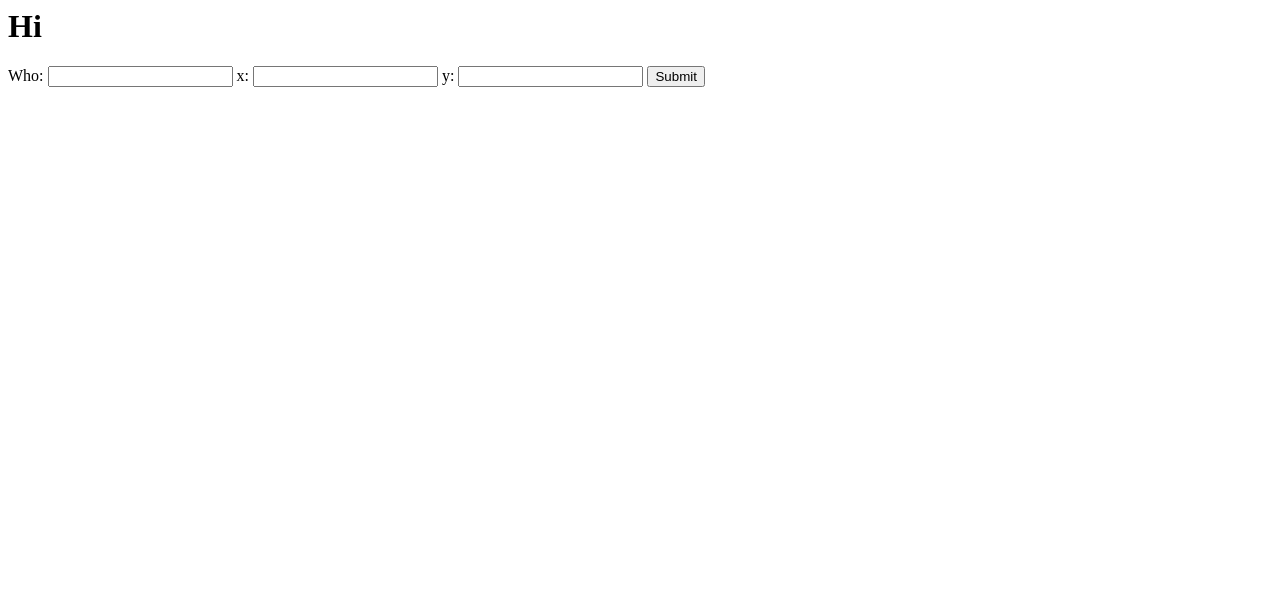
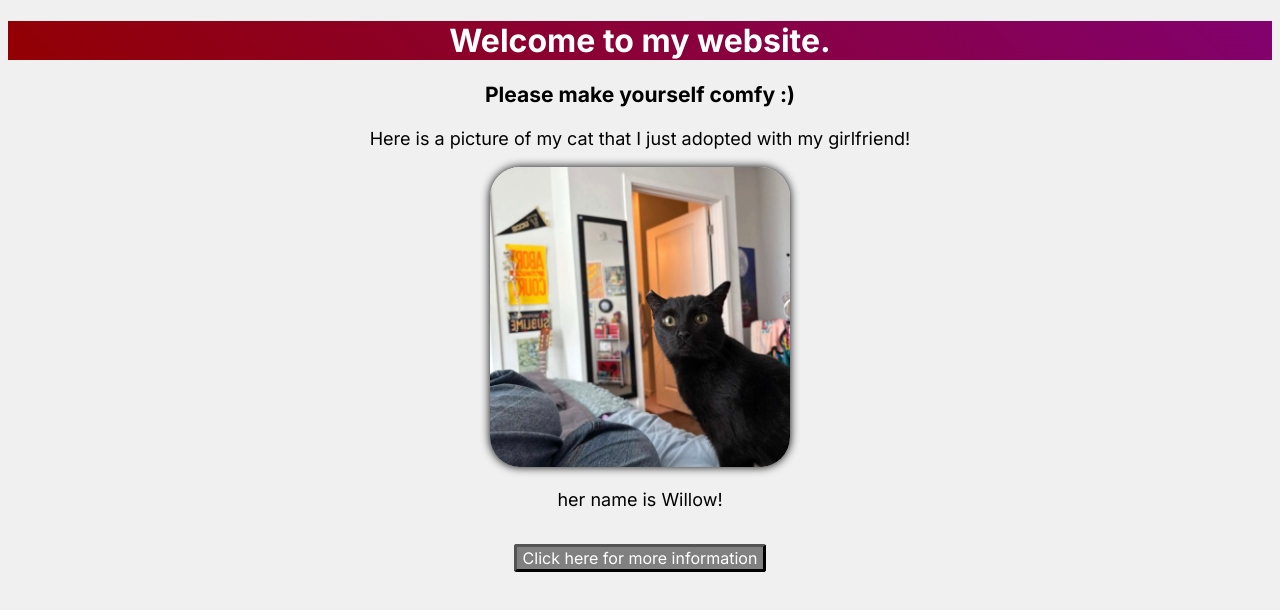
Before and after one commit to nengler1/music-recommendation-app, a plain HTML site: page html/index.html in a window 1280 px wide. Drawn offline with Linux system fonts and the light colour scheme.

Commit message:
Update website

```diff
--- a/html/index.html
+++ b/html/index.html
@@ -1,14 +1,23 @@
-<html>
-    <body>
-        <h1>Hi</h1>
-        <form action="/api" method="POST">
-            <label for="who">Who:</label>
-            <input name="who" id="who" />
-            <label for="x">x:</label>
-            <input name="x" id="x" />
-            <label for="y">y:</label>
-            <input name="y" id="y" />
-            <input type="submit" />
-        </form>
-    </body>
+<!DOCTYPE html>
+<html lang="en">
+<head>
+    <meta charset="UTF-8">
+    <meta name="viewport" content="width=device-width, initial-scale=1.0">
+    <link rel="stylesheet" href="styles.css">
+    <link rel="preconnect" href="https://fonts.googleapis.com">
+    <link rel="preconnect" href="https://fonts.gstatic.com" crossorigin>
+    <link href="https://fonts.googleapis.com/css2?family=Inter:ital,opsz,wght@0,14..32,100..900;1,14..32,100..900&display=swap" rel="stylesheet">
+    <title>Welcome Home!</title>
+</head>
+<body>
+    <h1 class="gradient-bg">Welcome to my website.</h1>
+    <div class="front-page">
+        <h3>Please make yourself comfy :)</h3>
+        <p>Here is a picture of my cat that I just adopted with my girlfriend!</p>
+        <img src="willow.jpg" alt="My lovely black cat Willow!">
+        <p>her name is Willow!</p>
+    </div>
+    <br>
+    <a href="index_two.html" class="button">Click here for more information</a>
+</body>
 </html>
--- /dev/null
+++ b/html/styles.css
@@ -0,0 +1,69 @@
+* {
+    background-color: rgb(240, 240, 240);
+    font-family: "Inter", sans-serif;
+    text-align: center;
+}
+
+.front-page{
+    font-size: large;
+}
+
+img {
+    width: 300px;
+    height: 300px;
+    object-fit: cover;
+    border-radius: 30px;
+    box-shadow: 0 0 10px black;
+    transition: 0.3s;
+}
+
+img:hover {
+    width: 360px;
+    height: 300px;
+}
+
+.button {
+    padding: 1px 6px;
+    border: 3px outset black;
+    border-radius: 3px;
+    color: white;
+    background-color: gray;
+    text-decoration: none;
+    transition: background-color 0.3s;
+}
+
+.button:hover {
+    background-color: rgb(25, 126, 202);
+}
+
+.secret {
+    font-size: large;
+    transition: 0.3s;
+}
+
+.secret:hover {
+    font-size: xx-large;
+}
+
+#slight{
+    color: rgb(149, 149, 149);
+}
+
+.gradient-bg {
+    color: white;
+    background-image: linear-gradient(45deg, #930000, #7b01a0, #0082ba);
+    background-size: 300% 300%;
+    animation: moveGradient 5s linear infinite;
+}
+
+@keyframes moveGradient {
+    0% {
+        background-position: 0% 50%;
+    }
+    50% {
+        background-position: 100% 50%;
+    }
+    100% {
+        background-position: 0% 50%;
+    }
+}
```
Also changed, not shown: html/index_two.html (added, +32 -0 lines), html/willow.jpg (added).
